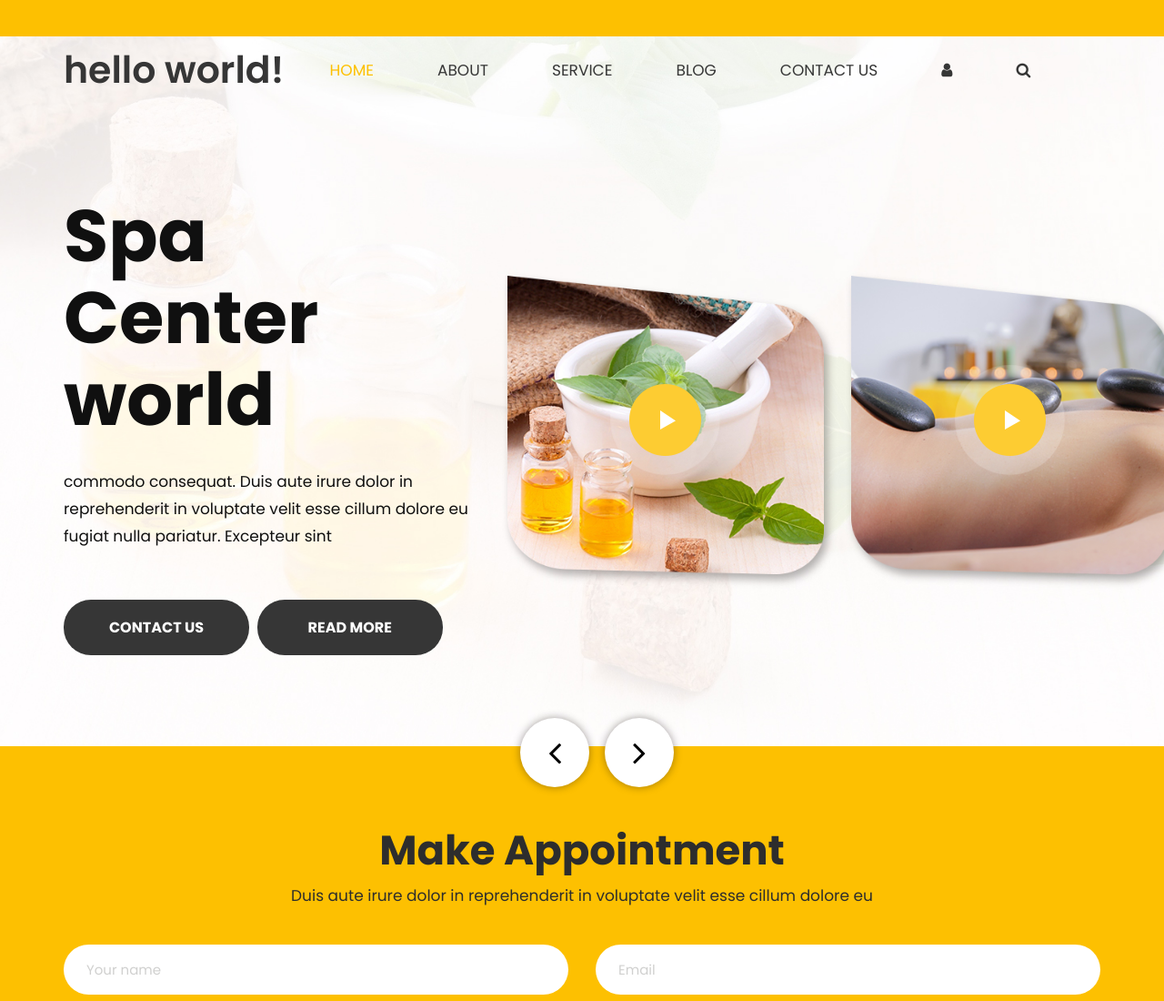
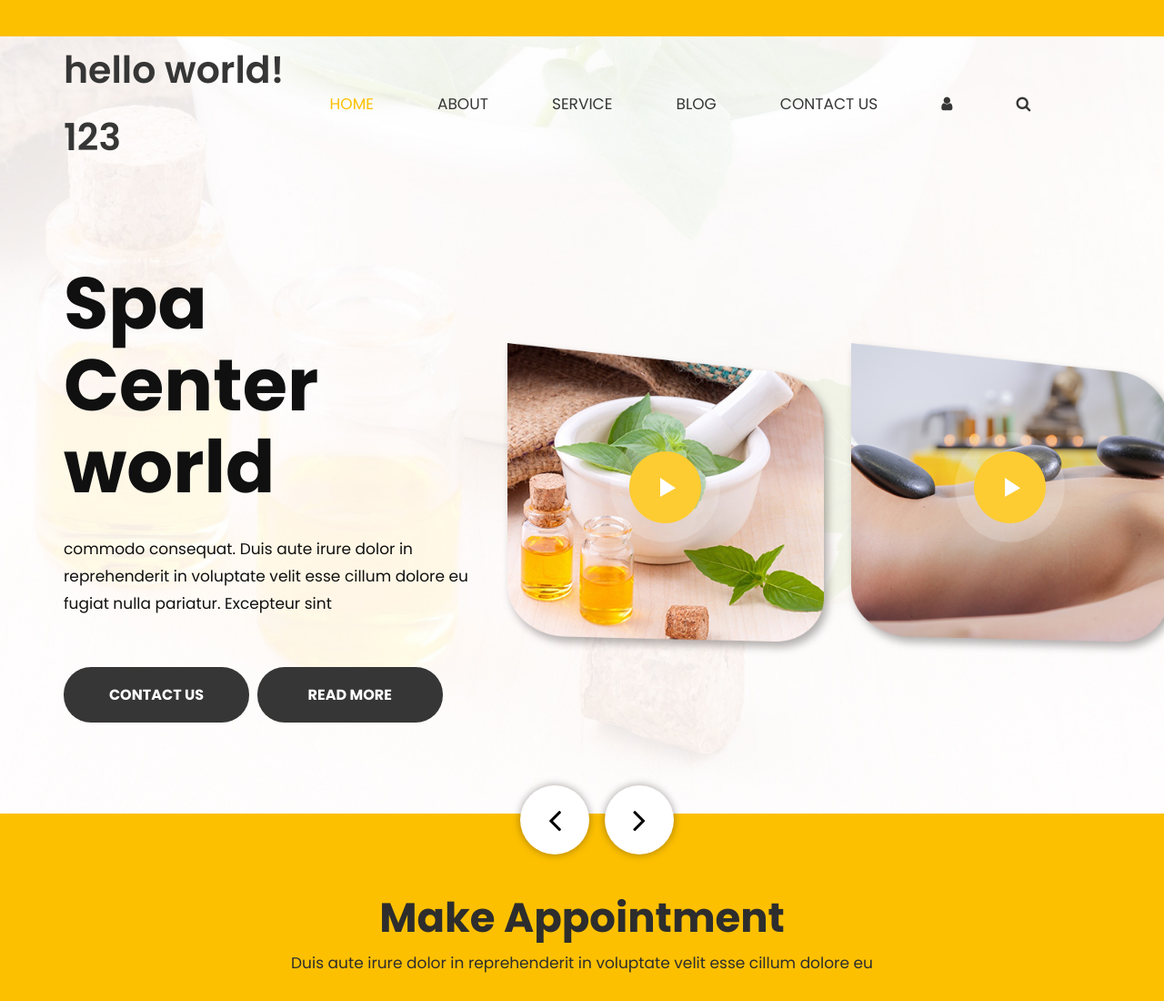
Before and after one commit to AvikAz2204/FreeCss, a plain HTML site: page index.html in a window 1280 px wide. Shown: the top 1100 px of the page at 91% size. Drawn offline with nearby package versions, Linux system fonts and the light colour scheme.

Commit message:
Update index.html

```diff
--- a/index.html
+++ b/index.html
@@ -42,7 +42,7 @@
                <div class="row d_flex">
                   <div class=" col-md-3 col-sm-3">
                      <div class="logo">
-                        <a href="index.html">hello world!</a>
+                        <a href="index.html">hello world! 123</a>
                      </div>
                   </div>
                   <div class="col-md-9 col-sm-9">
```
